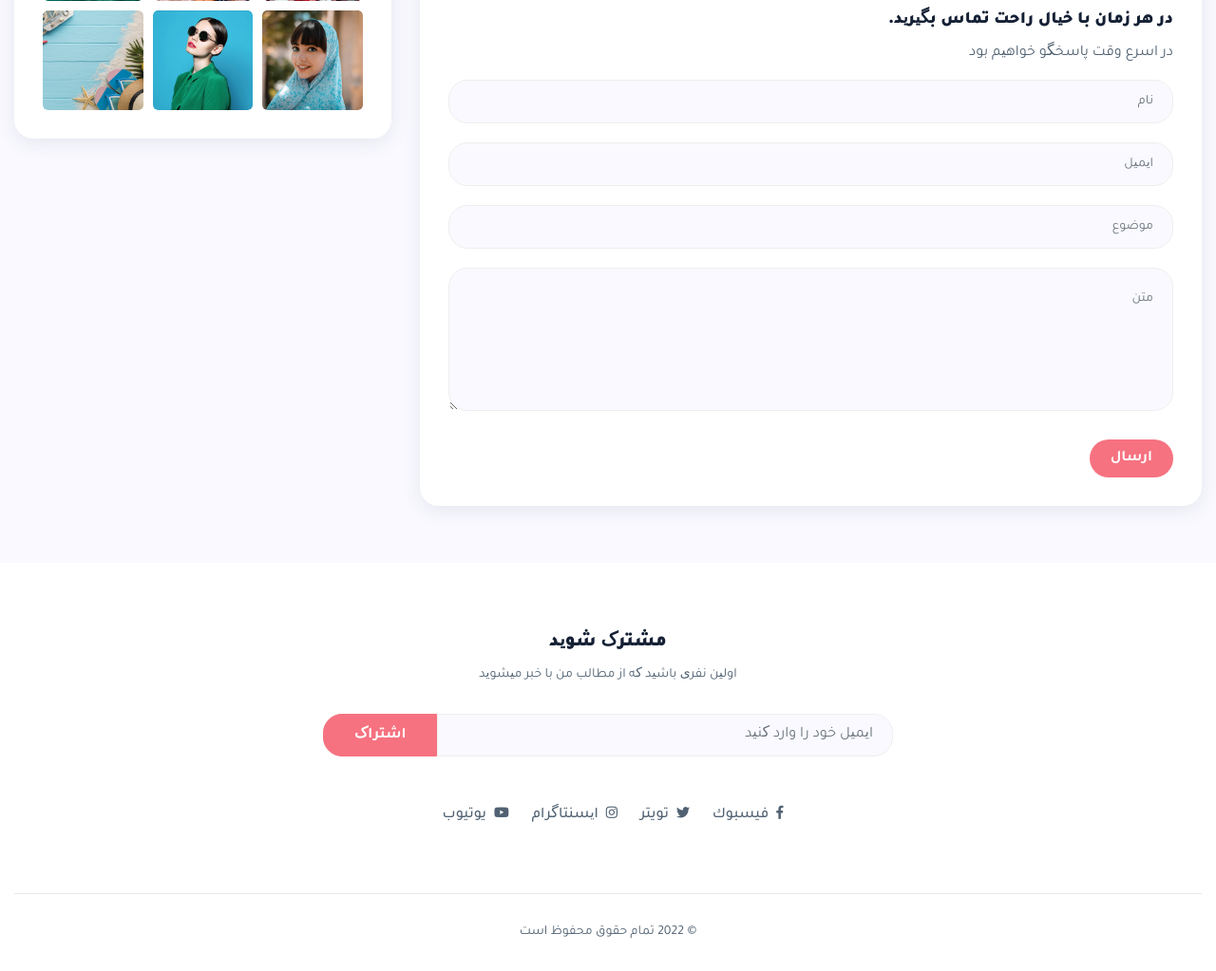
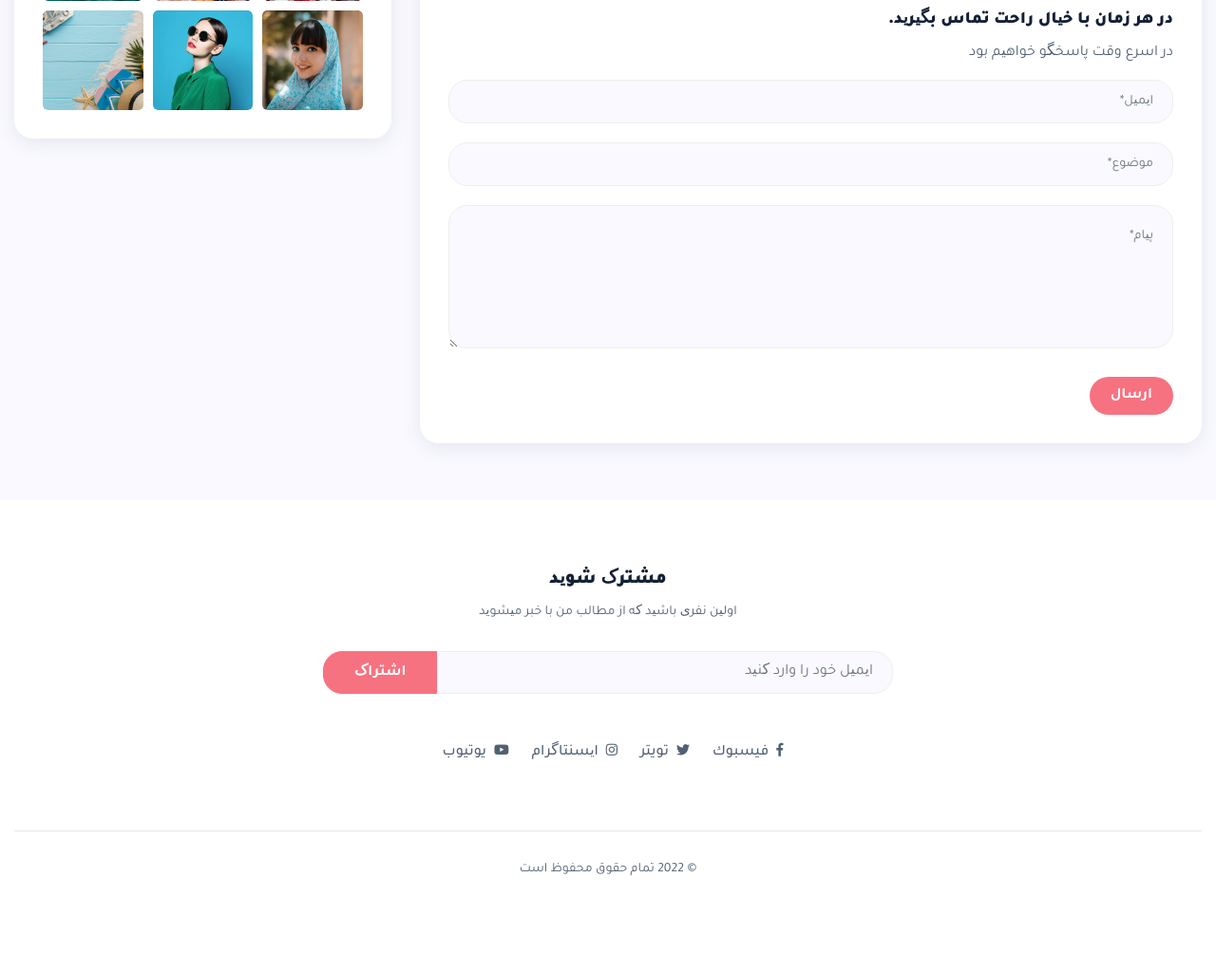
Before and after one commit to mhas1381/MyWebsite, a Django app: page /contact in a window 1280 px wide. Shown: the part 619-1642 px from the top of the page at 95% size. After the commit the page ends 1542 px from the top, so only its background shows below. Run offline with Django 3.2, Linux system fonts and the light colour scheme; a user stored in the database is signed in; tables that the repository leaves empty hold one stand-in row (values such as "Sample post"); grey boxes marked "Sample" are stand-in pictures; some libraries are stand-ins or nearby versions; some web fonts are replaced.

Commit message:
connect auth to contact form

```diff
--- a/templates/website/contact.html
+++ b/templates/website/contact.html
@@ -24,26 +24,29 @@
                             {% csrf_token %}
                             <h6>در هر زمان با خیال راحت تماس بگیرید.</h6>
                             <p>در اسرع وقت پاسخگو خواهیم بود</p>
-                            <div class="alert alert-success contact_msg" style="display: none" role="alert">
-                                Your message was sent successfully.
+                            <div style="display: none" role="alert">
                             </div>
+                            {% if request.user.is_authenticated %}
+                            <input type="hidden" name="name" value={{request.user.get_username}}>
+                            {% else %}
                             <div class="form-group">
-                                <input type="text" name="name"  class="form-control" placeholder="نام" required="required">
+                                <input type="text" name="name"  class="form-control" placeholder="نام*" required="required">
+                            </div>
+                            {% endif %}
+                            <div class="form-group">
+                                <input type="email" name="email"  class="form-control" placeholder="ایمیل*" required="required">
                             </div>
 
                             <div class="form-group">
-                                <input type="email" name="email"  class="form-control" placeholder="ایمیل" required="required">
+                                <input type="text" name="subject"  class="form-control" placeholder = "موضوع*" required="required">
                             </div>
 
                             <div class="form-group">
-                                <input type="text" name="subject"  class="form-control" placeholder="موضوع" required="required">
-                            </div>
-
-                            <div class="form-group">
-                                <textarea name="messages"  cols="30" rows="5" class="form-control" placeholder="متن" required="required"></textarea>
+                                <textarea name="messages"  cols="30" rows="5" class="form-control" placeholder="پیام*" required="required"></textarea>
                             </div>
                             {{form.captcha}}
                             <button type="submit" class="btn-custom">ارسال</button>
+
                         </form>
                     </div>
                 </div>
--- a/website/views.py
+++ b/website/views.py
@@ -1,4 +1,4 @@
-from django.shortcuts import render
+from django.shortcuts import render,redirect
 from django.http import HttpResponseRedirect
 from website.models import Contact
 from website.forms import Contact_Form, NewsLetter_Form
@@ -11,6 +11,7 @@ def contact_view(request):
         form = Contact_Form(request.POST)
         if form.is_valid():
             form.save()
+            return redirect('/')
     form = Contact_Form()
     return render(request,'website/contact.html',{'form':form})
 
```
